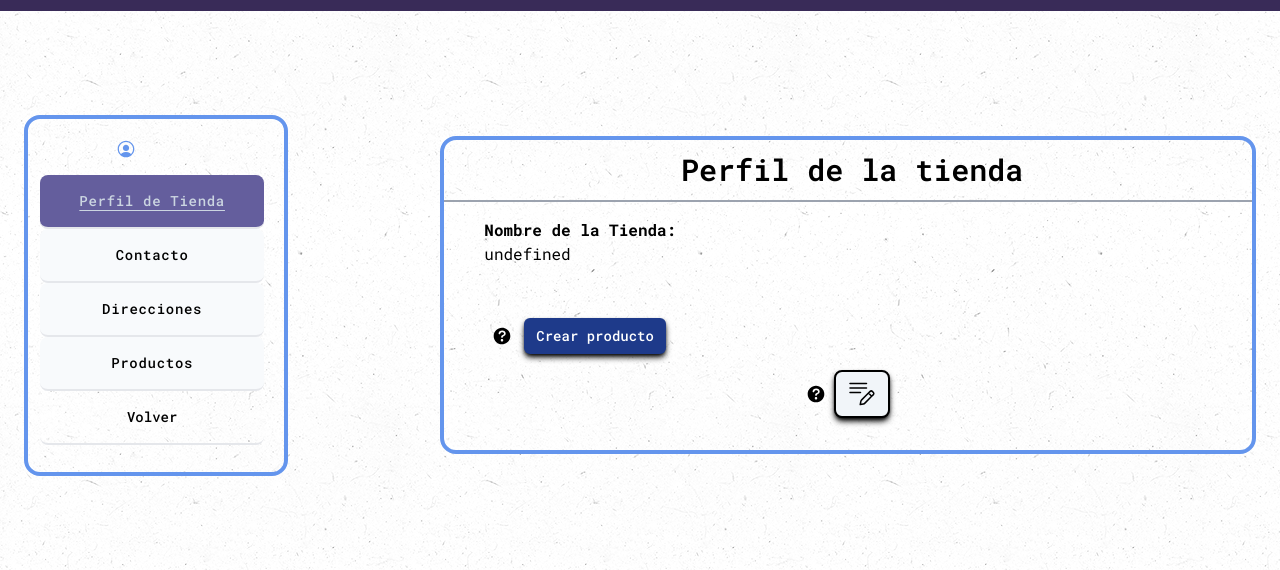
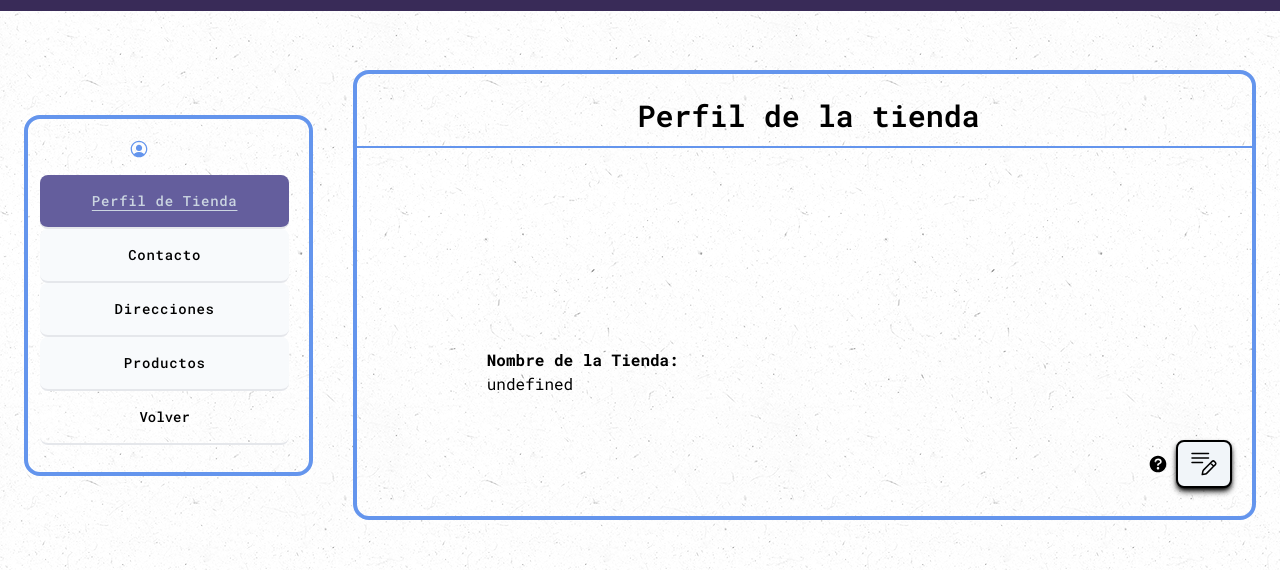
Before and after one commit to PetFriendlyUniverse/Henry-Pf, a React (Vite) app in the folder client/: page /profile/store/1 in a window 1280 px wide. Shown: the part 157-727 px from the top of the page. Built offline with nearby package versions, Linux system fonts and the light colour scheme; no server answers.

Commit message:
estilado de tabStore

```diff
--- a/client/src/pages/ecommerce/Profile/components/TabStore.jsx
+++ b/client/src/pages/ecommerce/Profile/components/TabStore.jsx
@@ -154,16 +154,19 @@ function TabStore() {
         </div>
 
         {/* este es el div que contiene el renderizado condicional del titulo */}
-        <div className=" ml-28  flex w-full flex-col flex-wrap rounded-2xl border-4  border-cornflowerblue">
-          <div className="border-gray-400 p-3 lg:border-b-2">
-            <h1 className="flex justify-center pl-2 text-3xl font-semibold">
+        <div className="flex h-full min-h-[450px] w-full flex-col flex-wrap  justify-between rounded-2xl border-4 border-cornflowerblue py-3   ">
+          <div className="border-cornflowerblue p-3 lg:border-b-2">
+            <h1 className="pl-2 text-center text-3xl font-semibold">
               {titles[showInfo]}
             </h1>
           </div>
 
-          <div className="flex flex-col pt-2 lg:flex xl:flex">
+          <div className="flex w-full flex-col items-center justify-center gap-3 py-2  ">
             {components[showInfo]}
 
+            {/* boton crear producto */}
+
+            {showInfo == "products" && (
               <div className="flex pl-4 pt-5 sm:pl-12">
                 <div className="flex py-2">
                   <img
@@ -177,7 +180,11 @@ function TabStore() {
                   </Link>
                 </div>
               </div>
-            <div className="flex justify-center  gap-2 py-2">
+            )}
+
+            {/* boton editar perfil */}
+            {showInfo == "profile" && (
+              <div className="mr-5 flex  justify-center gap-2 self-end py-2">
                 <img src={interrogation} alt="help" className="w-5" />
                 <button
                   title="ingresa aqui para editar tu informacion personal"
@@ -188,6 +195,7 @@ function TabStore() {
                   </Link>
                 </button>
               </div>
+            )}
           </div>
         </div>
       </div>
```
Lines whose indentation alone changed are shown as unchanged.
